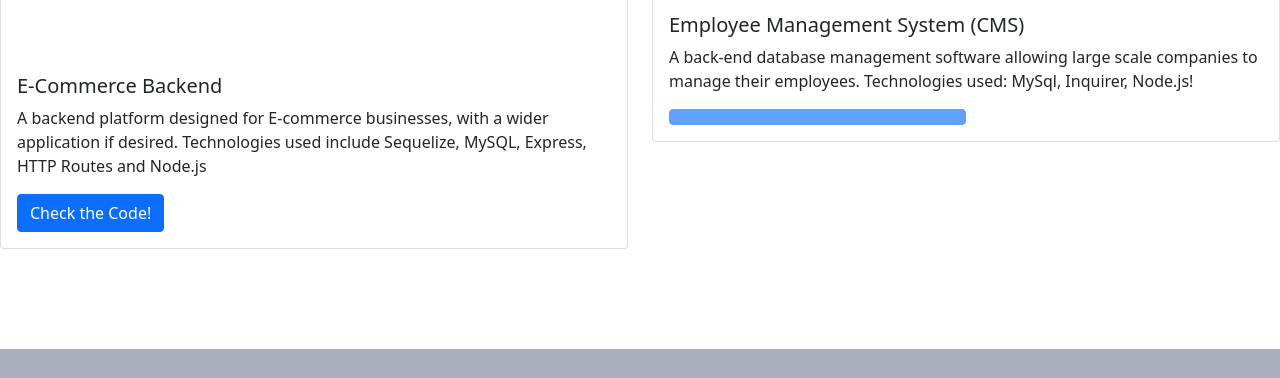
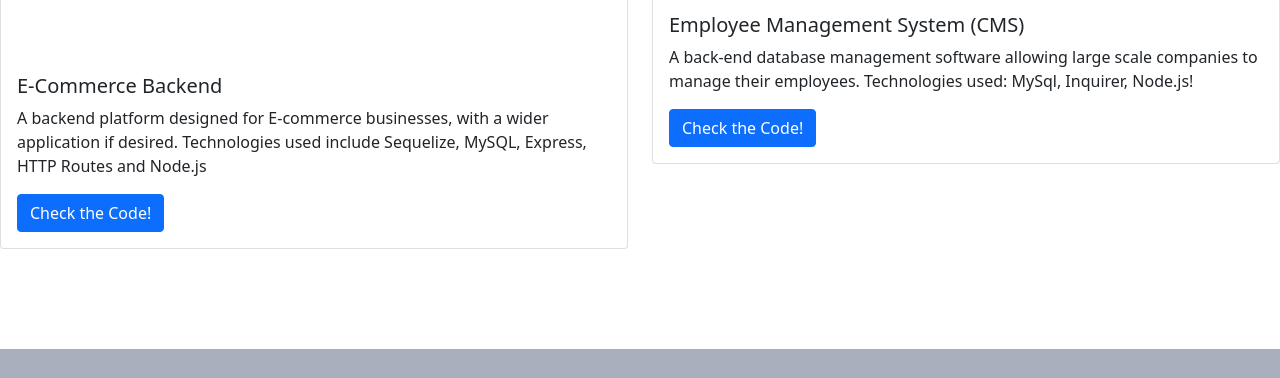
Before and after one commit to ramriddlez/project-portfolio, a plain HTML site: page index.html in a window 1280 px wide. Shown: the part 2270-2648 px from the top of the page. Drawn offline with nearby package versions, Linux system fonts and the light colour scheme.

Commit message:
added last add

```diff
--- a/index.html
+++ b/index.html
@@ -129,7 +129,7 @@
                         <p class="card-text placeholder-glow">
                          A back-end database management software allowing large scale companies to manage their employees. Technologies used: MySql, Inquirer, Node.js!
                         </p>
-                        <a href="https://github.com/ramriddlez/SQL-Employee-Management-System" tabindex="-1" class="btn btn-primary disabled placeholder col-6"></a>
+                        <a href="https://github.com/ramriddlez/SQL-Employee-Management-System" tabindex="-1" class="btn btn-primary">Check the Code!</a>
                       </div>
                 </div>
             </div>
```
